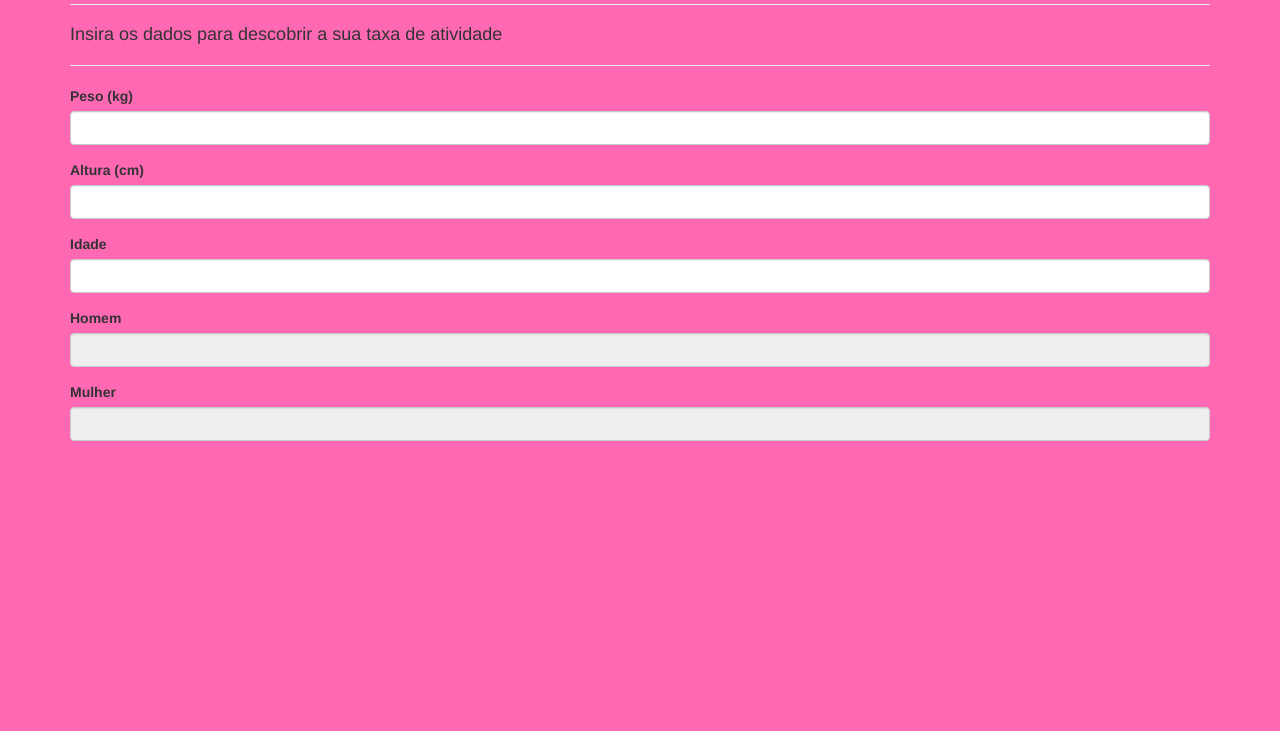
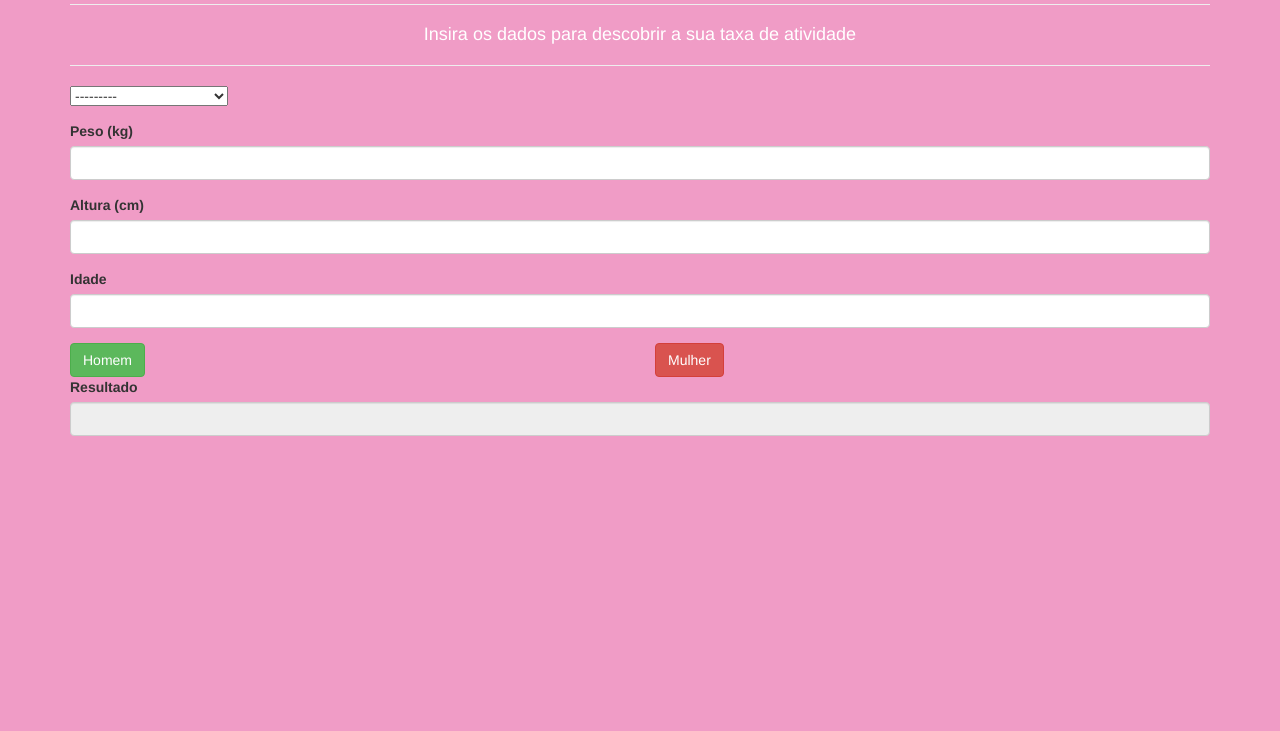
Before and after one commit to joaoprog/Teste, a website: page www/index.html in a window 1280 px wide. Shown: the part 69-800 px from the top of the page. Drawn offline with Linux system fonts and the light colour scheme.

Commit message:
comecei o js e fiz alterações no css

```diff
--- a/www/components/acao.js
+++ b/www/components/acao.js
@@ -1,58 +1,8 @@
-// This is a JavaScript file
- <!--
-	var Accum = 0;
-	var FlagNewNum = false;
-	var PendingOp = "";
-
-	//Abaixo estamos adcionando os valores de cada botão ao parametro Num
-	function NumPressed(Num) {
-		if (FlagNewNum) {
-			document.frm_calc.txt_01.value  = Num;
-			FlagNewNum = false;
-   		}
-		else {
-			if (document.frm_calc.txt_01.value == "0")
-				document.frm_calc.txt_01.value = Num;
-			else
-				document.frm_calc.txt_01.value += Num;
-   		}
-	}
-
-	//Valores de exibição quando apertado o botão igual
-	function Operation(Op) {
-		if (document.frm_calc.txt_01.value == ""){
-			alert("O Campo esta vázio digite um valor");
-			document.frm_calc.txt_01.value ="0"; }
-		else{
-			if (FlagNewNum && PendingOp != "=");
-			else	{
-				FlagNewNum = true;
-				if ( '+' == PendingOp )
-					Accum += parseFloat(document.frm_calc.txt_01.value);
-					else if ( '-' == PendingOp )
-					Accum -= parseFloat(document.frm_calc.txt_01.value);
-					else if ( '/' == PendingOp )
-					Accum /= parseFloat(document.frm_calc.txt_01.value);
-					else if ( '*' == PendingOp )
-					Accum *= parseFloat(document.frm_calc.txt_01.value);
-				else
-					Accum = parseFloat(document.frm_calc.txt_01.value);
-					document.frm_calc.txt_01.value = Accum;
-					PendingOp = Op;
-			}
-   		}
-	}
-
-	//Atribuindo o ponto( . ) aos valores numéricos
-	function Ponto() {
-		var curtxt_01 = document.frm_calc.txt_01.value;
-		if (FlagNewNum) {
-			curtxt_01 = "0.";
-			FlagNewNum = false;
-   		}
-		else {
-		if (curtxt_01.indexOf(".") == -1)
-			curtxt_01 += ".";
-   		}
-		document.frm_calc.txt_01.value = curtxt_01;
-	}
+$(document).on("click","#btnfemea", function(){
+  var txAtividade = $("#taxaAtividade")
+  var peso = $("#peso").val();
+  var altura = $("#altura").val();
+  var idade = $("#idade").val();
+  var resultf = parseFloat(taxaAtividade) * ((655 + ((9,6 * peso)) + (1,8 * altura) - (4,7 * idade))) ;
+  $("#resultado").val(resultf);
+});
--- a/www/css/style.css
+++ b/www/css/style.css
@@ -1,4 +1,13 @@
 /**/
 body {
-  background-color: #FF69B4;
+  background-color: rgb(240, 156, 198);
 }
+
+h4, h2 {
+  text-align: center;
+  color: white;
+}
+
+.oi {
+  text-align:
+}
--- a/www/index.html
+++ b/www/index.html
@@ -12,9 +12,24 @@
   <div class="container">
     <div class="row">
       <div class="col-xs-12">
-        <h2>Calculadora Banal</h2><hr>
+        <h2>Calculadora Banal</h2>
+        <hr>
         <h4>Insira os dados para descobrir a sua taxa de atividade</h4>
         <hr>
+      </div>
+    </div>
+    <div class="row">
+      <div class="col-xs-12 oi">
+        <div class="form-group">
+        <select name="" id="">
+          <option value="">---------</option>
+          <option value="">Sedentario</option>
+          <option value="">Levemente ativo</option>
+          <option value="">Moderadamente ativo</option>
+          <option value="">Altamente ativo</option>
+          <option value="">Extremamente ativo</option>
+        </select>
+        </div>
       </div>
     </div>
     <div class="row">
@@ -42,17 +57,17 @@
       </div>
     </div>
     <div class="row">
-      <div class="col-xs-12">
-        <div class="form-group">
-          <label>Homem </label>
-          <input type="text" class="form-control" id="resultado" readonly>
-        </div>
+      <div class="col-xs-6">
+        <button type="submit" class="btn btn-success" id="btnmacho">Homem </button>
+      </div>
+       <div class="col-xs-6">
+        <button type="submit" class="btn btn-danger" id="btnfemea">Mulher</button>
       </div>
     </div>
     <div class="row">
-     <div class="col-xs-12">
+      <div class="col-xs-12">
         <div class="form-group">
-          <label>Mulher </label>
+          <label>Resultado </label>
           <input type="text" class="form-control" id="resultado" readonly>
         </div>
       </div>
```
